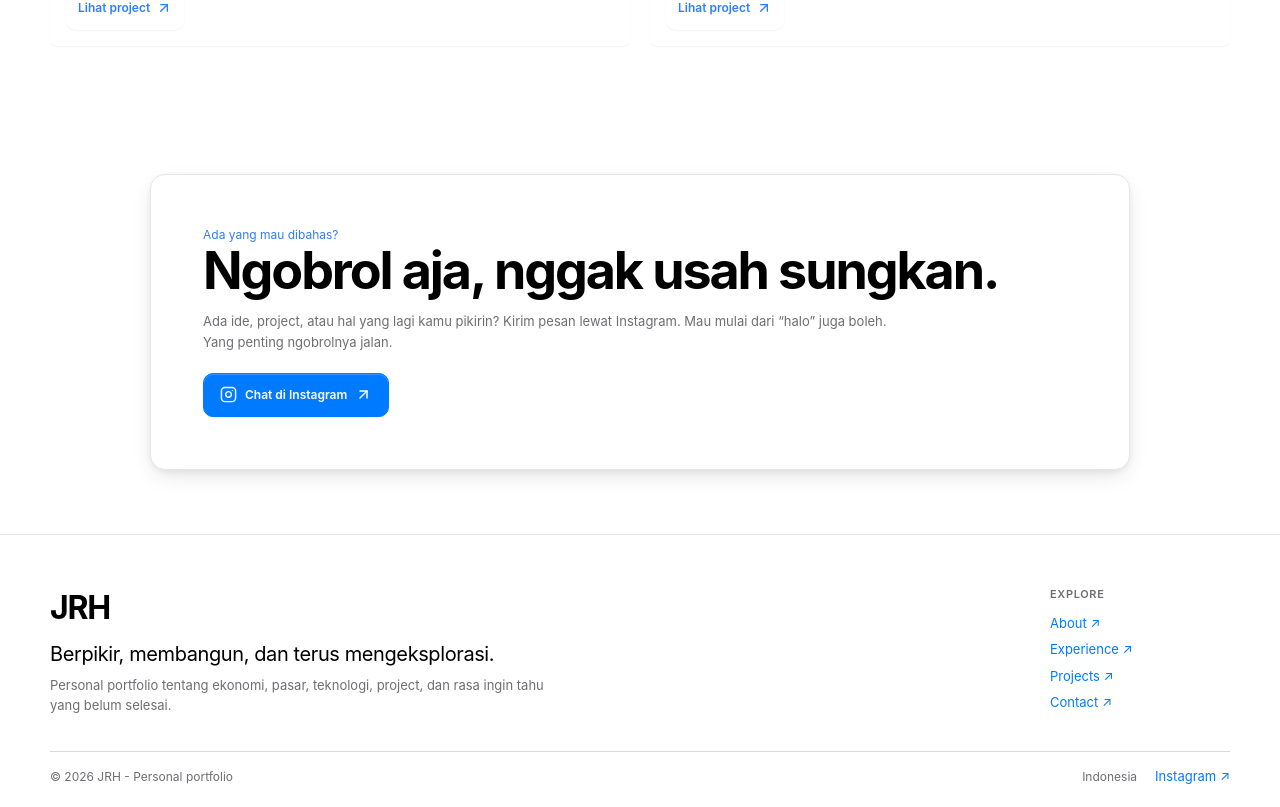
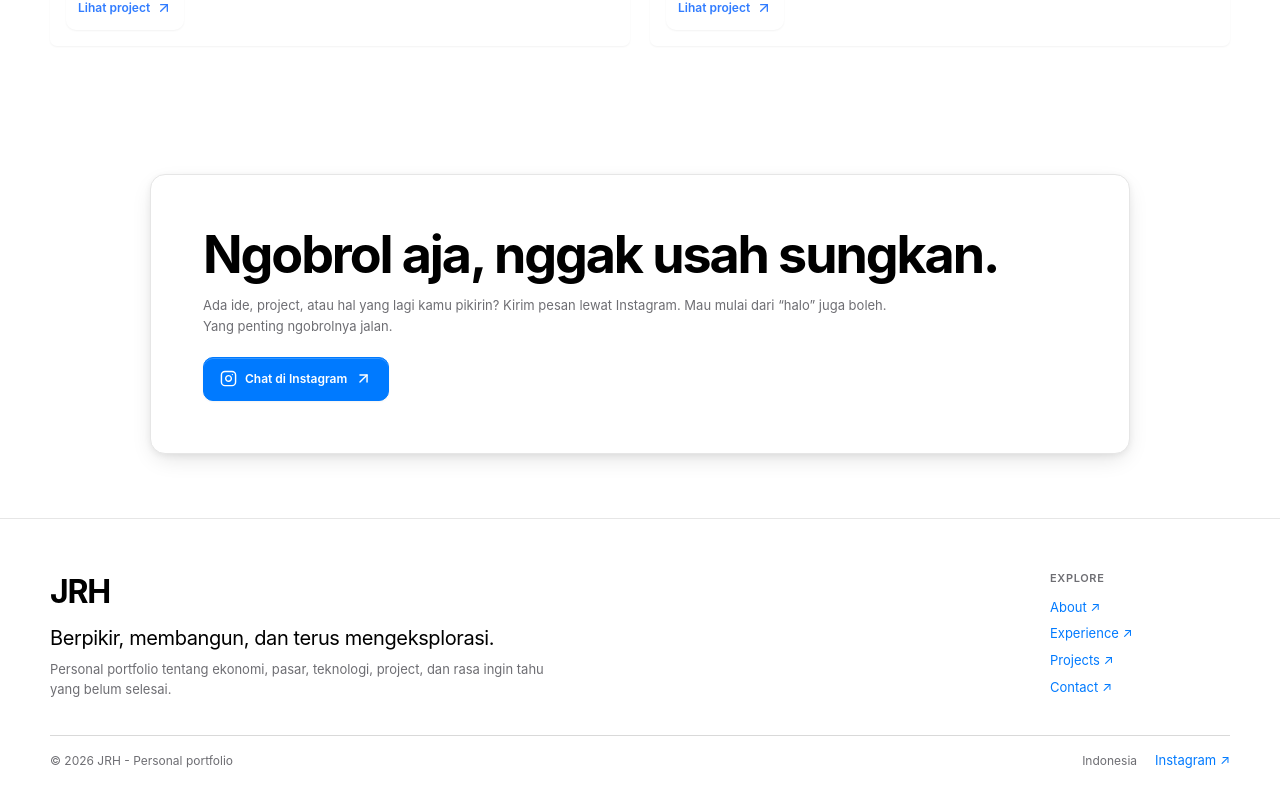
Before and after one commit to LionerHakim/JRHs, a React (Vite) app: page / in a window 1280 px wide. Shown: the part 2837-3644 px from the top of the page. Built offline with nearby package versions, Linux system fonts and the light colour scheme.

Commit message:
ux: simplify contact hierarchy

```diff
--- a/src/components/Contact.tsx
+++ b/src/components/Contact.tsx
@@ -4,7 +4,6 @@ export default function Contact() {
   return (
     <section id="contact" className="section-shell contact-section" aria-labelledby="contact-title">
       <div className="contact-wrap">
-        <div className="contact-kicker"><span aria-hidden="true">Ada yang mau dibahas?</span></div>
         <h2 id="contact-title" className="contact-title">Ngobrol aja, nggak usah sungkan.</h2>
         <p className="contact-copy">Ada ide, project, atau hal yang lagi kamu pikirin? Kirim pesan lewat Instagram. Mau mulai dari “halo” juga boleh. Yang penting ngobrolnya jalan.</p>
         <div className="contact-actions">
```
